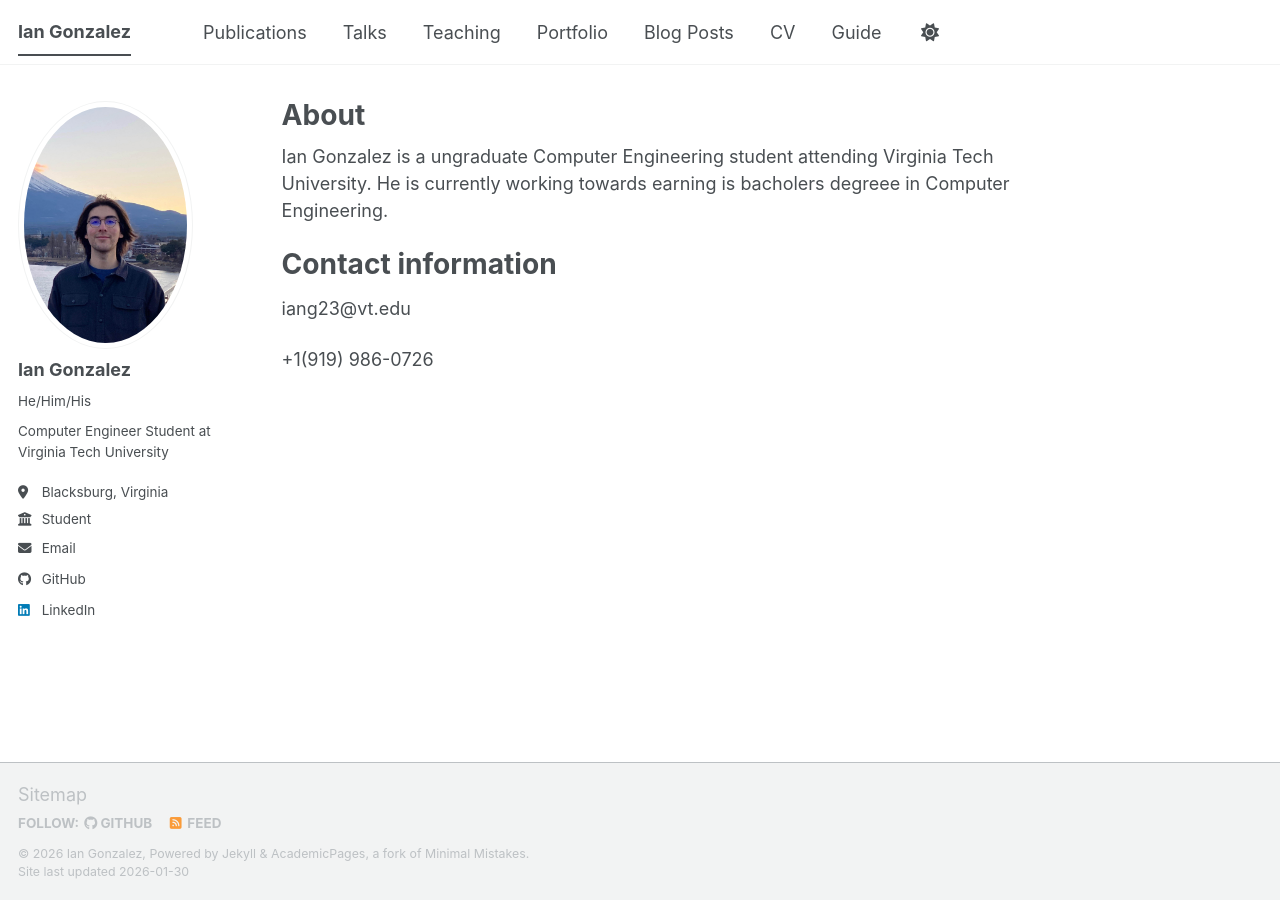
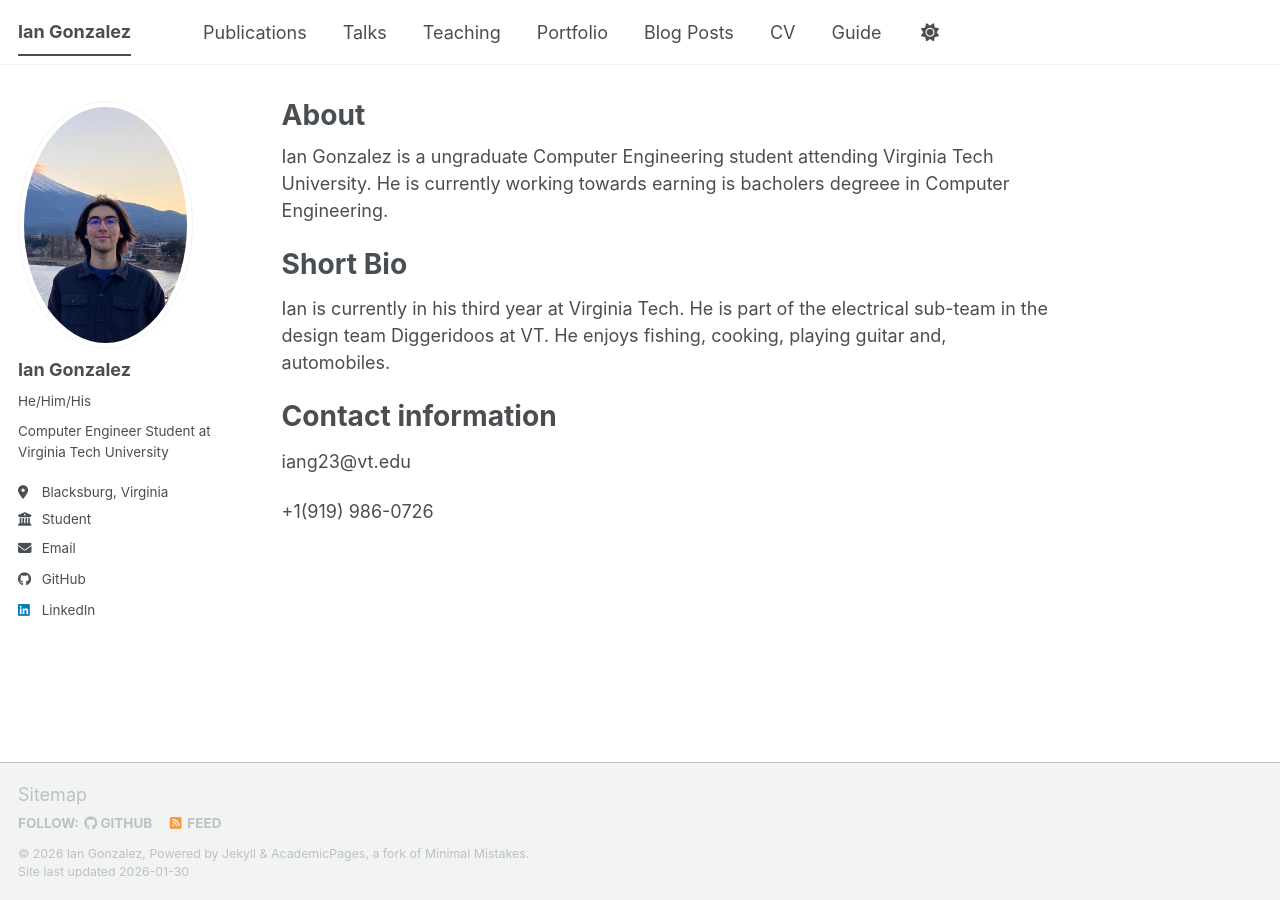
Before and after one commit to igonzalez27/igonzalez27.github.io, a Jekyll site: the page built from _pages/about.md, in a window 1280 px wide. Built offline with Jekyll 4.4.1, drawn with Linux system fonts in a browser that asks for light colours; a script bundle is joined from its source files by our own code; library files that are not in the unit come from our copies.

Commit message:
added short bio

```diff
--- a/_pages/about.md
+++ b/_pages/about.md
@@ -9,6 +9,10 @@ redirect_from:
 
 Ian Gonzalez is a ungraduate Computer Engineering student attending Virginia Tech University. He is currently working towards earning is bacholers degreee in Computer Engineering.
 
+Short Bio
+======
+Ian is currently in his third year at Virginia Tech. He is part of the electrical sub-team in the design team Diggeridoos at VT. He enjoys fishing, cooking, playing guitar and, automobiles.
+
 Contact information
 ======
 iang23@vt.edu
```
